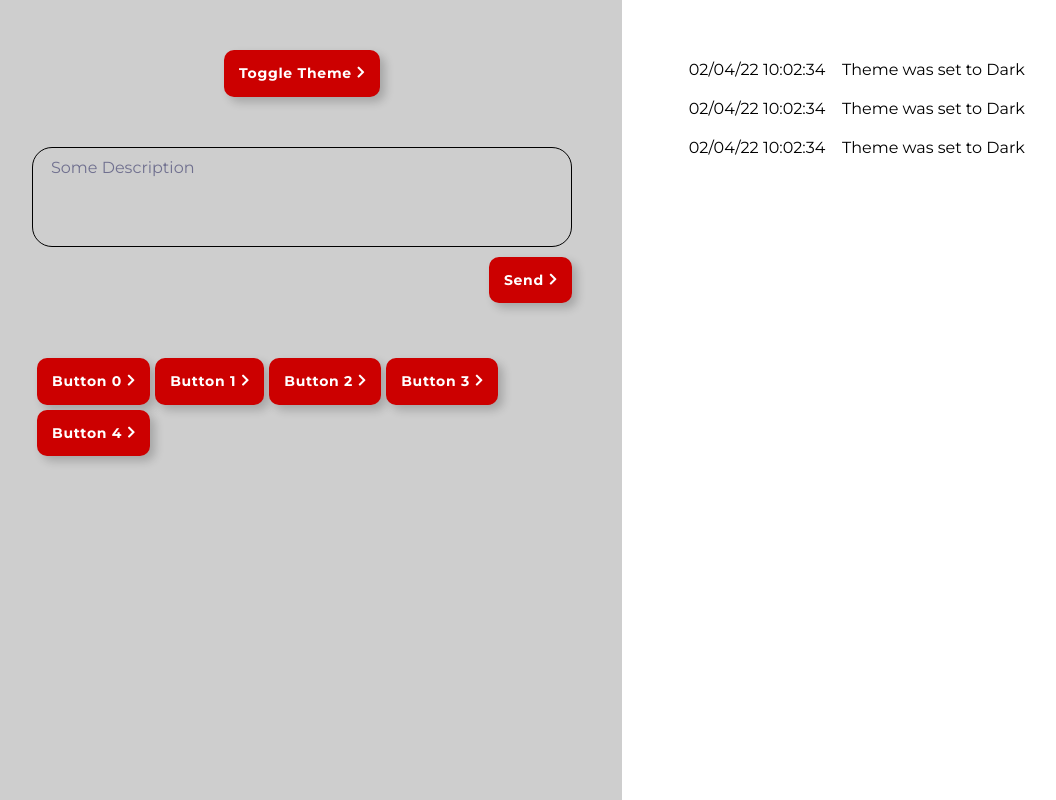
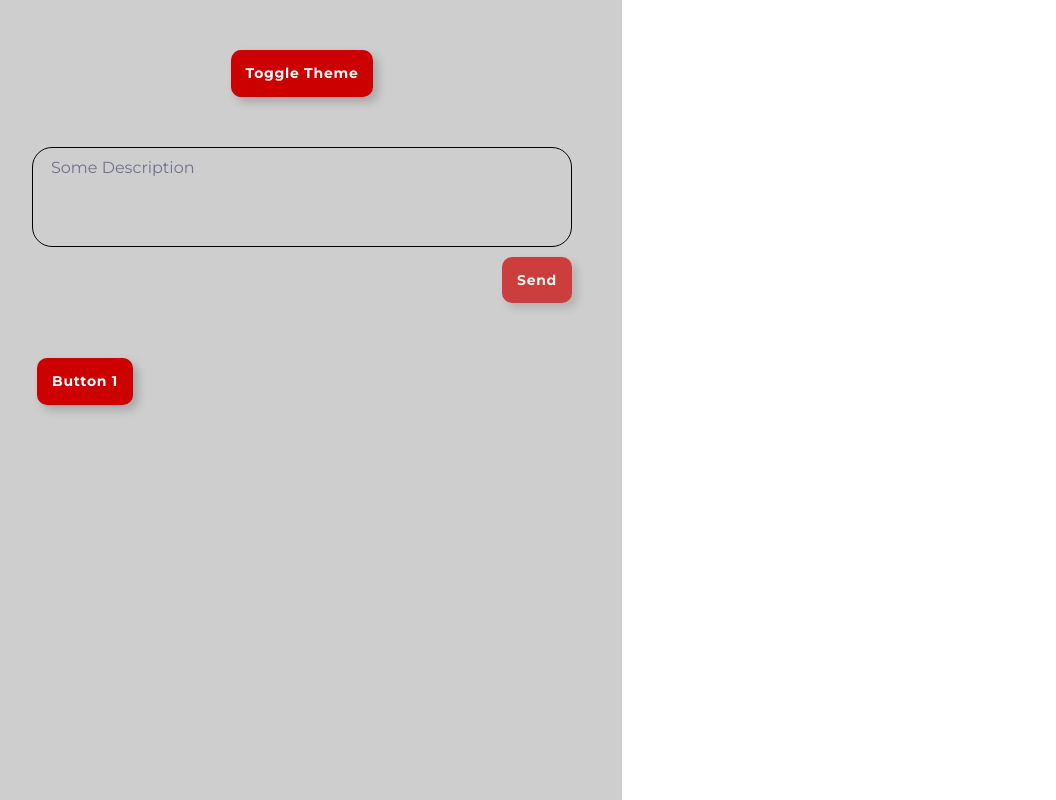
Before and after one commit to luckyboy125/basic-react-fundamentals, a React (Create React App) app: page / in a window 1280 px wide. Shown: the whole page, without its empty margins (18-1074 px from the left). Built offline with nearby package versions, Linux system fonts and the light colour scheme.

Commit message:
finish all test task

```diff
--- a/src/App.tsx
+++ b/src/App.tsx
@@ -1,7 +1,8 @@
 import React, { useState } from "react";
 import "./App.css";
 import ActionButton from "./component/ActionButton/ActionButton";
-import TextareaAutosize from "@material-ui/core/TextareaAutosize";
+import { themeType } from "./config/const";
+import { currentDate } from "./config/utils";
 import { useStyles } from "./Style";
 import { ThemeContext } from "./theme/ThemeProvider";
 
@@ -13,39 +14,53 @@ interface rightPartProps {
 function App() {
   const classes = useStyles();
   const [des, setDes] = useState("");
-  const buttonArray = [0, 1, 2, 3, 4];
-  const rightPartArray: rightPartProps[] = [
-    {
-      date: "02/04/22 10:02:34",
-      des: "Theme was set to Dark",
-    },
-    {
-      date: "02/04/22 10:02:34",
-      des: "Theme was set to Dark",
-    },
-    {
-      date: "02/04/22 10:02:34",
-      des: "Theme was set to Dark",
-    },
-  ];
+  const [btnIdxs, setBtnIdxArray] = useState<number[]>([0]);
+  const [rightMsg, setRightMsg] = useState<rightPartProps[]>([]);
 
-  const darkTheme = "darkTheme";
-  const lightTheme = "lightTheme";
-  const curThemeName = localStorage.getItem("appTheme") || "darkTheme";
+  const curThemeName = localStorage.getItem("appTheme") || themeType.light;
   const setThemeName = React.useContext(ThemeContext);
   const [theme, setTheme] = useState(curThemeName);
+
+  const addMessageHistory = (des: string) => {
+    setRightMsg((prevMsgs) => [
+      ...prevMsgs,
+      {
+        date: currentDate(),
+        des: des,
+      },
+    ]);
+  };
+
   const handleToggle = () => {
-    if (theme === lightTheme) {
-      setThemeName(darkTheme);
-      setTheme(darkTheme);
+    if (theme === themeType.light) {
+      setThemeName(themeType.dark);
+      setTheme(themeType.dark);
+      addMessageHistory("Set Dark Theme");
     } else {
-      setThemeName(lightTheme);
-      setTheme(lightTheme);
+      setThemeName(themeType.light);
+      setTheme(themeType.light);
+      addMessageHistory("Set Light Theme");
     }
+  };
+
+  const handleMsgSend = () => {
+    addMessageHistory(`Message Sent: ${des}`);
+    setDes("");
   };
 
   const handleDes = (e: any) => {
     setDes(e.target.value);
+  };
+
+  const addBtnIdxs = (idx: number) => {
+    if (idx + 1 < btnIdxs.length) {
+      addMessageHistory(`Button ${idx + 1} clicked`);
+    } else {
+      setBtnIdxArray((prevState) => {
+        return [...prevState, idx + 1];
+      });
+      addMessageHistory(`Button ${idx + 2} added`);
+    }
   };
 
   return (
@@ -60,6 +75,7 @@ function App() {
         </div>
         <div className={classes.secondPart}>
           <textarea
+            value={des}
             className={classes.descriptionTextField}
             aria-label="maximum height"
             placeholder="Some Description"
@@ -68,25 +84,25 @@ function App() {
             }}
           />
           <ActionButton
-            action={handleToggle}
+            action={handleMsgSend}
             content="Send"
             className={classes.sendBtn}
+            disable={des.length === 0}
           />
         </div>
         <div className={classes.thirdPart}>
-          {buttonArray.map((item) => {
-            return (
-              <ActionButton
-                action={handleToggle}
-                content={`Button ${item.toString()}`}
-                className={classes.increaseBtn}
-              />
-            );
-          })}
+          {btnIdxs.map((idx) => (
+            <ActionButton
+              key={idx}
+              action={() => addBtnIdxs(idx)}
+              content={`Button ${idx + 1}`}
+              className={classes.increaseBtn}
+            />
+          ))}
         </div>
       </div>
       <div className={classes.right}>
-        {rightPartArray.map((item: rightPartProps, index) => {
+        {rightMsg.map((item: rightPartProps, index) => {
           return (
             <div key={index} className={classes.item}>
               <span className={classes.msgDate}>{item.date}</span>
--- a/src/Style.tsx
+++ b/src/Style.tsx
@@ -80,9 +80,10 @@ export const useStyles = makeStyles((theme: Theme) =>
       alignItems: "center",
     },
     msgDate: {
-      width: "150px",
+      minWidth: "150px",
       fontFamily: "Montserrat",
       fontWeight: "normal",
+      textAlign: "start",
       fontSize: "16px",
       color: theme.palette.primary.contrastText,
     },
--- a/src/component/ActionButton/ActionButton.tsx
+++ b/src/component/ActionButton/ActionButton.tsx
@@ -26,7 +26,6 @@ export default function ActionButton({
       onClick={disable ? () => {} : action}
     >
       <p className={classes.des}>{content}</p>
-      <i className="fas fa-chevron-right"></i>
     </div>
   );
 }
--- a/src/component/ActionButton/ActionButtonStyles.tsx
+++ b/src/component/ActionButton/ActionButtonStyles.tsx
@@ -15,19 +15,8 @@ export const ActionButtonStyles = makeStyles((theme: Theme) =>
       transitionDelay: "0ms",
       transitionDuration: "600ms",
       padding: "10px 15px",
-      "& i": {
-        marginLeft: "5px",
-        fontSize: "13px",
-        lineHeight: "16px",
-        color: theme.palette.primary.dark,
-      },
       "&:hover": {
         boxShadow: "0px 0px 0px rgb(0 0 0 / 20%)",
-        "& i": {
-          marginLeft: "10px",
-          transitionDelay: "0ms",
-          transitionDuration: "600ms",
-        },
       },
       [theme.breakpoints.down(540)]: {
         padding: "12px 24px",
--- /dev/null
+++ b/src/config/const.tsx
@@ -0,0 +1,4 @@
+export const themeType = {
+  dark: "darkTheme",
+  light: "lightTheme",
+};
--- /dev/null
+++ b/src/config/utils.tsx
@@ -0,0 +1,16 @@
+export const currentDate = () => {
+  const time = new Date();
+  return (
+    time.getMonth() +
+    "/" +
+    time.getDate() +
+    "/" +
+    time.getFullYear() +
+    " " +
+    time.getHours() +
+    ":" +
+    time.getMinutes() +
+    ":" +
+    time.getSeconds()
+  );
+};
```
